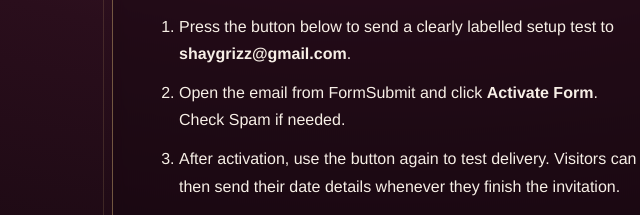
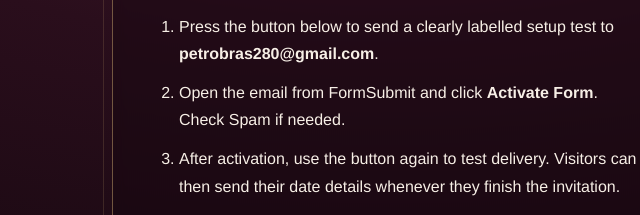
Before and after one commit to shaygrizz/segreto, a plain HTML site: page email-setup.html in a window 1280 px wide. Shown: the part 272-487 px from the top of the page, 248-888 px from the left. Drawn offline with Linux system fonts and the light colour scheme.

Commit message:
Switch notification recipient to confirmed Gmail address

```diff
--- a/email-setup.html
+++ b/email-setup.html
@@ -19,11 +19,11 @@
       <h1>Email setup</h1>
       <p class="lead">One activation. Emails for every completed invitation.</p>
       <ol class="setup-copy">
-        <li>Press the button below to send a clearly labelled setup test to <strong id="recipient">shaygrizz@gmail.com</strong>.</li>
+        <li>Press the button below to send a clearly labelled setup test to <strong id="recipient">petrobras280@gmail.com</strong>.</li>
         <li>Open the email from FormSubmit and click <strong>Activate Form</strong>. Check Spam if needed.</li>
         <li>After activation, use the button again to test delivery. Visitors can then send their date details whenever they finish the invitation.</li>
       </ol>
-      <form id="setupForm" action="https://formsubmit.co/shaygrizz@gmail.com" method="POST" target="_blank">
+      <form id="setupForm" action="https://formsubmit.co/petrobras280@gmail.com" method="POST" target="_blank">
         <input type="hidden" name="_url" value="https://shaygrizz.github.io/segreto/">
         <input type="hidden" name="_subject" value="Segreto: email setup test">
         <input type="hidden" name="_captcha" value="false">
--- a/js/config.js
+++ b/js/config.js
@@ -6,7 +6,7 @@ window.CONFIG = {
 
   // The email that receives the date and time once she confirms.
   // Sent through FormSubmit (formsubmit.co). See README.md for the one-time activation.
-  NOTIFY_EMAIL: "shaygrizz@gmail.com",
+  NOTIFY_EMAIL: "petrobras280@gmail.com",
 
   // Keep this identical for setup and all submissions, so the form is activated once.
   FORM_URL: "https://shaygrizz.github.io/segreto/"
--- a/js/email-setup.js
+++ b/js/email-setup.js
@@ -2,7 +2,7 @@
   "use strict";
   var config = window.CONFIG || {};
   var form = document.querySelector("#setupForm");
-  var recipient = config.NOTIFY_EMAIL || "shaygrizz@gmail.com";
+  var recipient = config.NOTIFY_EMAIL || "petrobras280@gmail.com";
   document.querySelector("#recipient").textContent = recipient;
   form.action = "https://formsubmit.co/" + encodeURIComponent(recipient);
   form.querySelector('[name="_url"]').value = config.FORM_URL || new URL("./", location.href).href;
```
Also changed, not shown: 1 other file.
